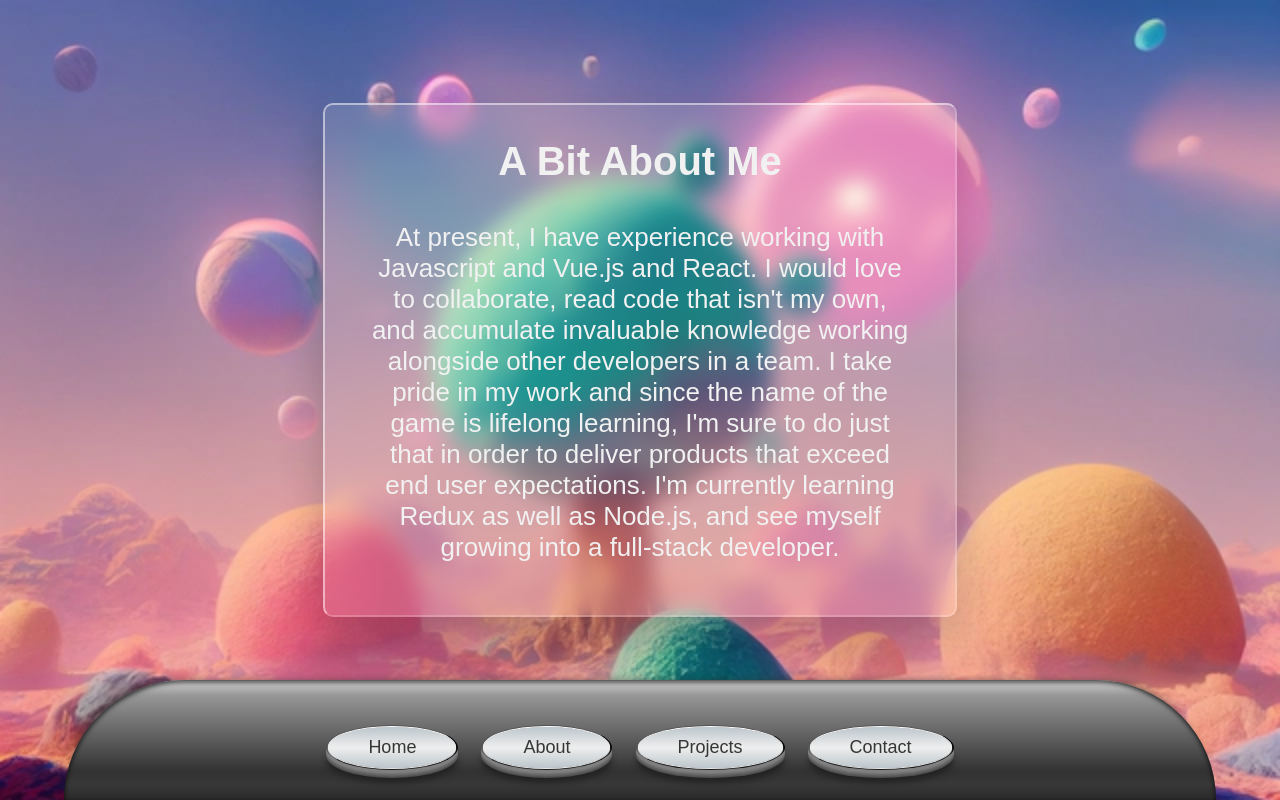
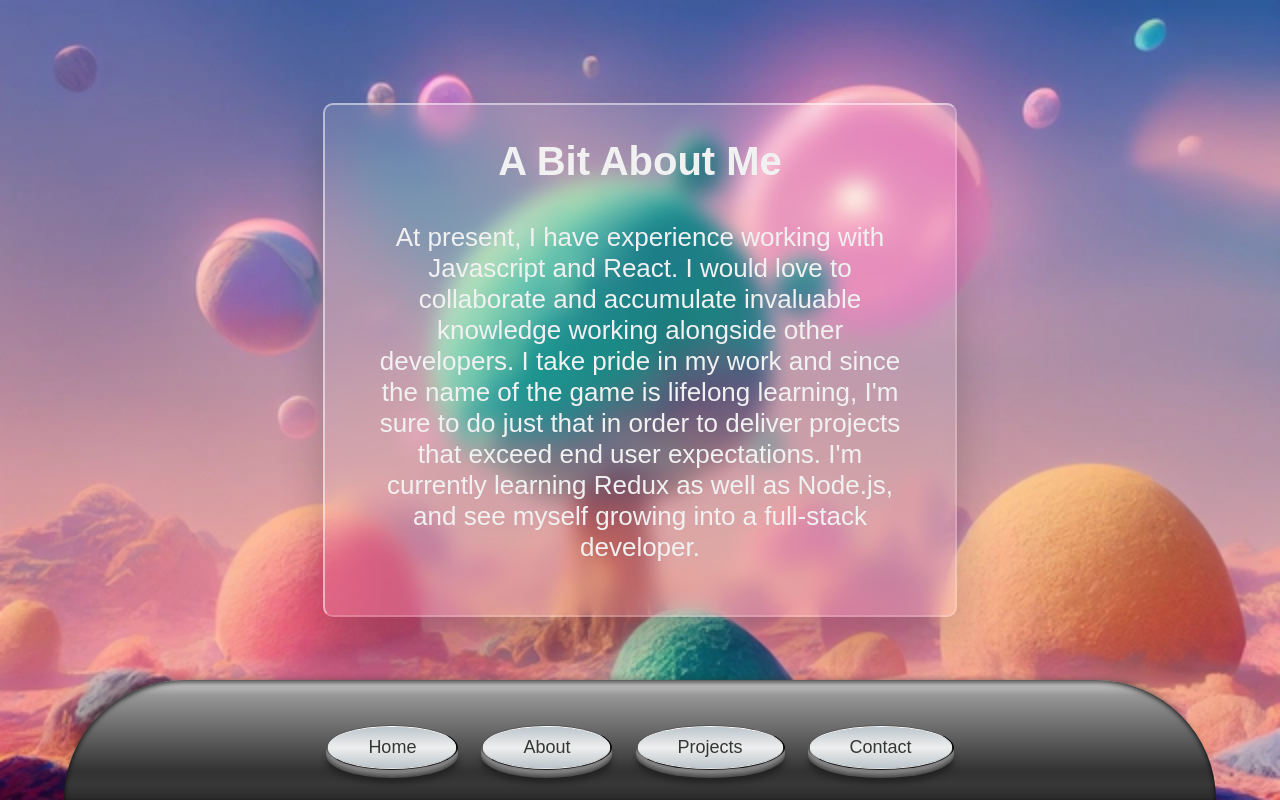
Before and after one commit to Liv4-code/planet-portfolio-site, a React (Create React App) app: page /about in a window 1280 px wide. Built offline with nearby package versions, Linux system fonts and the light colour scheme; a web font is replaced by a local one.

Commit message:
Changed about section content

```diff
--- a/src/About.js
+++ b/src/About.js
@@ -7,12 +7,11 @@ function About() {
                 <h2 className="about-glass-card__heading">A Bit About Me</h2>
                 <p className="about-glass-card__text">
                     At present, I have experience working with Javascript and
-                    Vue.js and React. I would love to collaborate, read code
-                    that isn't my own, and accumulate invaluable knowledge
-                    working alongside other developers in a team. I take pride
+                    React. I would love to collaborate and accumulate invaluable
+                    knowledge working alongside other developers. I take pride
                     in my work and since the name of the game is lifelong
                     learning, I'm sure to do just that in order to deliver
-                    products that exceed end user expectations. I'm currently
+                    projects that exceed end user expectations. I'm currently
                     learning Redux as well as Node.js, and see myself growing
                     into a full-stack developer.
                 </p>
```
